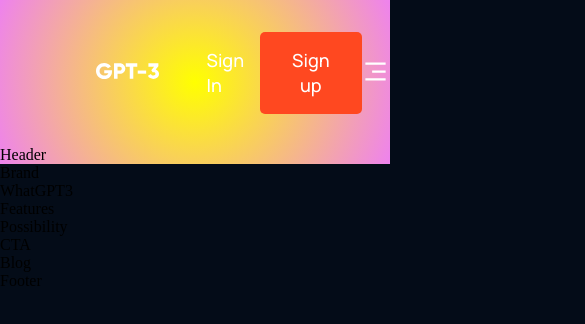
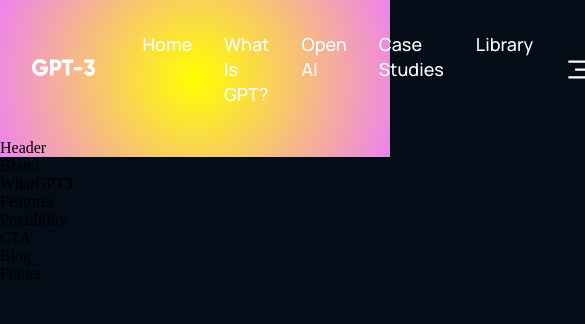
Before and after one commit to Enkhdavaa/EUEventManager, a React (Create React App) app: page / in a window 390 px wide. Shown: the top 324 px of the page, 585 px wide, since content can reach past the window. Built offline with nearby package versions, Linux system fonts and the light colour scheme.

Commit message:
fixed navbar issue

```diff
--- a/src/components/navbar/Navbar.js
+++ b/src/components/navbar/Navbar.js
@@ -4,6 +4,7 @@
 import './navbar.css';
 
 const Menu = () => {
+    return (
         <>
             <p><a href="#home">Home</a></p>
             <p><a href="#wgpt3">What is GPT?</a></p>
@@ -11,6 +12,7 @@
             <p><a href="#features">Case Studies</a></p>
             <p><a href="#blog">Library</a></p>
         </>
+    )
 }
 
 const Navbar = () => {
@@ -40,6 +42,10 @@
                     <div className="gpt3__navbar-menu_container scale-down-center">
                         <div className="gpt3__navbar-menu_container-links">
                             <Menu />
+                            <div className="gpt3__navbar-menu_container-links-sign">
+                                <p> Sign in</p>
+                                <button type="button"> Sign up </button>
+                            </div>
                         </div>
                     </div>
                 )}
--- a/src/components/navbar/navbar.css
+++ b/src/components/navbar/navbar.css
@@ -61,3 +61,74 @@
     outline: none;
     cursor: pointer;
 }
+
+.gpt3__navbar-menu {
+    margin-left: 1rem;
+
+    display: none;
+    position: relative;
+}
+
+.gpt3__navbar-menu svg {
+    cursor: pointer;
+}
+
+.gpt3__navbar-menu_container {
+    display: flex;
+    justify-content: flex-end;
+    align-items: flex-end;
+    flex-direction: column;
+
+    text-align: end;
+    background: var(--color-footer);
+    padding: 2rem;
+    position: absolute;
+    top: 40px;
+    right: 0px;
+    margin-top: 1rem;
+    min-width: 210px;
+    border-radius: 5px;
+    box-shadow: 0 0 5 rgba(0, 0, 0, 0.2);
+}
+
+.gpt3__navbar-menu_container p {
+    margin: 1rem 0;
+}
+
+.gpt3__navbar-menu_container-links-sign {
+    display: none;
+}
+
+@media screen and (max-width: 1050px){
+    .gpt3__navbar-links-container{
+        display: none;
+    }
+
+    .gpt3__navbar-menu {
+        display: flex;
+    }
+}
+
+@media screen and (max-width: 700px){
+    .gpt3__navbar {
+        padding: 2rem 4rem;
+    }
+}
+
+@media screen and (max-width: 550px){
+    .gpt3__navbar {
+        padding: 2rem;
+    }
+
+    .gpt3__navbar-sign {
+        display: none;
+    }
+
+    .gpt3__navbar-menu_container {
+        top: 20px;
+    }
+
+    .gpt3__navbar-menu_container-links-sign {
+        display: block;
+    }
+}
```
Lines whose indentation alone changed are shown as unchanged.
